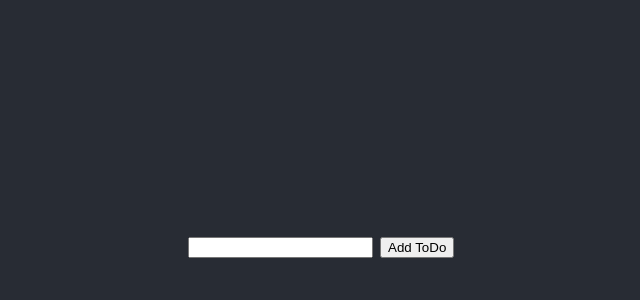
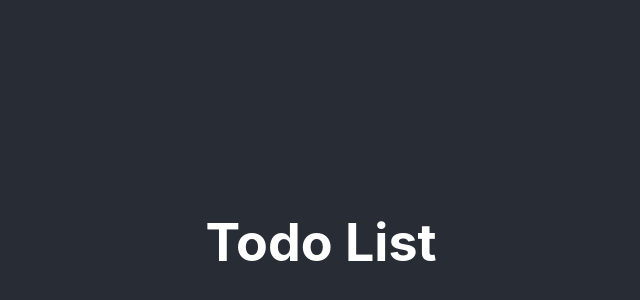
Before and after one commit to MulukenMekuriya/Several-React-Projects, a React (Create React App) app in the folder 24-TODO/todo/: page / in a window 1280 px wide. Shown: the part 158-458 px from the top of the page, without its empty margins (319-959 px from the left). Built offline with nearby package versions, Linux system fonts and the light colour scheme.

Commit message:
cleared everything for redo

```diff
--- a/24-TODO/todo/src/App.js
+++ b/24-TODO/todo/src/App.js
@@ -2,17 +2,10 @@ import { useState } from "react";
 import "./App.css";
 
 function App() {
-	const [Todo, setTodo] = useState([]);
 	return (
 		<div className="App">
 			<header className="App-header">
-				<form action="">
-					<div>
-						<input type="text" value={Todo.values} /> <button>Add ToDo</button>
-					</div>
-					{/* This would be list of todos added from the state change */}
-					<div></div>
-				</form>
+				<h1 className="text-center mb-4">Todo List</h1>
 			</header>
 		</div>
 	);
```
